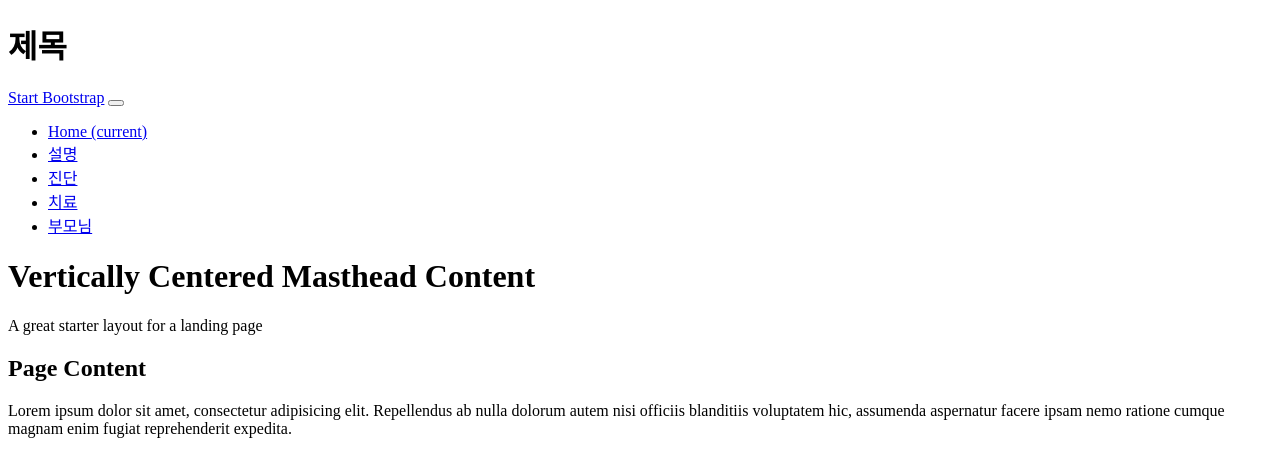
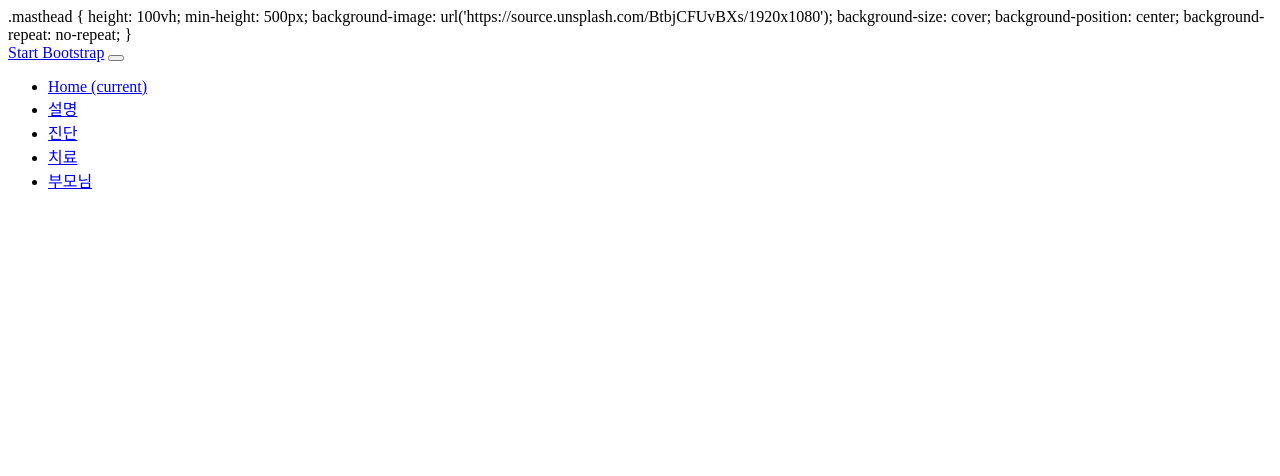
Before and after one commit to haena0721/child.language.main, a plain HTML site: page index.html in a window 1280 px wide. Drawn offline with Linux system fonts and the light colour scheme.

Commit message:
Update index.html

```diff
--- a/index.html
+++ b/index.html
@@ -1,7 +1,14 @@
 <!DOCTYPEhtml>
 <html>
 <head>
-  <h1> 제목 </h1>
+ .masthead {
+  height: 100vh;
+  min-height: 500px;
+  background-image: url('https://source.unsplash.com/BtbjCFUvBXs/1920x1080');
+  background-size: cover;
+  background-position: center;
+  background-repeat: no-repeat;
+}
 </haed>
 <body>
 
@@ -39,25 +46,9 @@
   </div>
 </nav>
 
-<!-- Full Page Image Header with Vertically Centered Content -->
-<header class="masthead">
-  <div class="container h-100">
-    <div class="row h-100 align-items-center">
-      <div class="col-12 text-center">
-        <h1 class="font-weight-light">Vertically Centered Masthead Content</h1>
-        <p class="lead">A great starter layout for a landing page</p>
-      </div>
-    </div>
-  </div>
-</header>
 
-<!-- Page Content -->
-<section class="py-5">
-  <div class="container">
-    <h2 class="font-weight-light">Page Content</h2>
-    <p>Lorem ipsum dolor sit amet, consectetur adipisicing elit. Repellendus ab nulla dolorum autem nisi officiis blanditiis voluptatem hic, assumenda aspernatur facere ipsam nemo ratione cumque magnam enim fugiat reprehenderit expedita.</p>
-  </div>
-</section>
+
+
 
   <body>
 </html>
```
